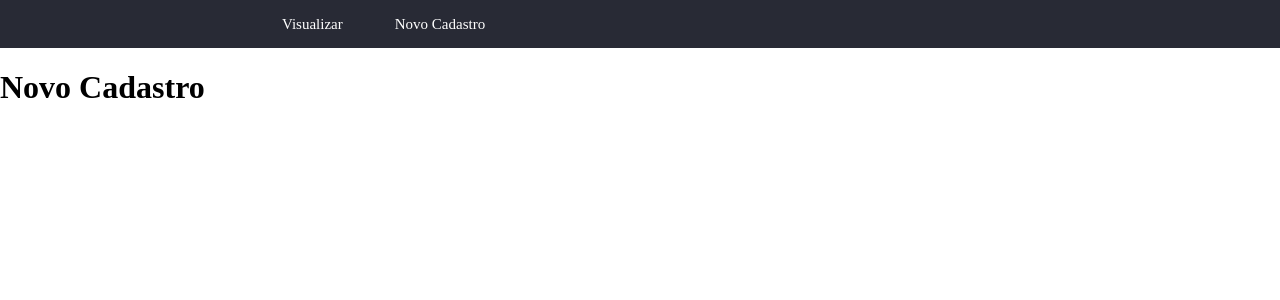
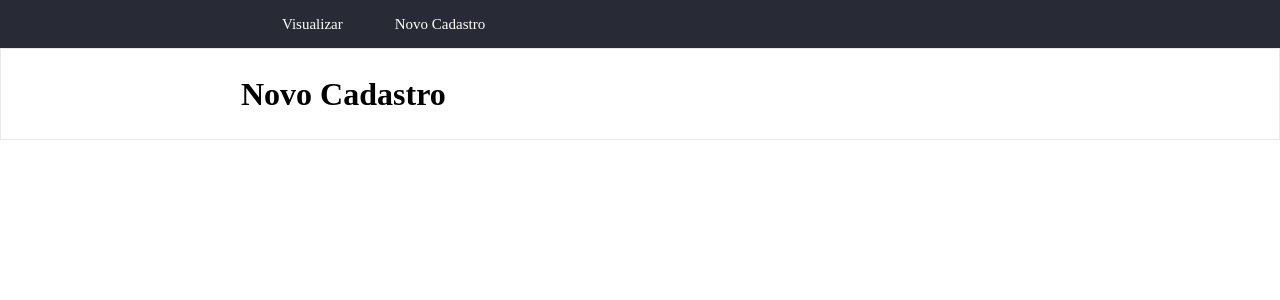
Before and after one commit to jnunes-ds/softwrap-test, a Next.js app: page /NewRegister in a window 1280 px wide. Shown: the top 300 px of the page. Built offline with nearby package versions, Linux system fonts and the light colour scheme.

Commit message:
Estilização do componente header movida para o GlobalStyle no App. [resolvendo problema de renderização]

```diff
--- a/src/components/Header.tsx
+++ b/src/components/Header.tsx
@@ -3,7 +3,7 @@ import Link from 'next/link';
 
 export function Header(){
     return (
-        <TopBar>
+        <div className="buttonsContainer">
             <div className="buttons">
                 <Link href="/">
                     <a>Visualizar</a>
@@ -12,38 +12,6 @@ export function Header(){
                     <a>Novo Cadastro</a>
                 </Link>
             </div>
-        </TopBar>
+        </div>
     )
 }
-
-const TopBar = styled.section`
-    display: flexbox;
-    flex-direction: row;
-    justify-content: space-around;
-    align-items: center;
-    background-color: #282a35;
-    width: 100vw;
-    height: 3rem;
-
-    .buttons{
-        margin-left: 15rem;
-    }
-
-    a{
-        padding: 10px;
-        color: white;
-        font-size: 15px;
-        text-decoration: none;
-        margin-left: 2rem;
-        border-radius: 10px;
-    }
-
-    a:hover{
-        background-color: #16171e;
-        cursor: pointer;
-    }
-
-    .link:active{
-        background-color: red;
-    }
-`;
--- a/src/pages/NewRegister.tsx
+++ b/src/pages/NewRegister.tsx
@@ -1,7 +1,22 @@
+import styled from "styled-components";
+
+
 export default function (){
     return (
-        <div>
-            <h1>Novo Cadastro</h1>
-        </div>
+        <Container>
+            <div className="Titulo">
+                <h1>Novo Cadastro</h1>
+            </div>
+        </Container>
     );
 }
+
+const Container = styled.section`
+    .Titulo{
+    border: 1px solid #E8E8E8;
+    h1{
+      font-size: 2rem;
+      margin-left: 15rem;
+    }
+  }
+`;
--- a/src/pages/_app.tsx
+++ b/src/pages/_app.tsx
@@ -6,6 +6,40 @@ const GlobalStyle = createGlobalStyle`
   body{
     margin: 0;
     padding: 0;
+  }
+
+  .buttonsContainer{
+    display: flexbox;
+    flex-direction: row;
+    justify-content: space-around;
+    align-items: center;
+    background-color: #282a35;
+    width: 100vw;
+    height: 3rem;
+
+
+    .buttons{
+      margin-left: 15rem;
+
+    }
+
+    a{
+        padding: 10px;
+        color: white;
+        font-size: 15px;
+        text-decoration: none;
+        margin-left: 2rem;
+        border-radius: 10px;
+    }
+
+    a:hover{
+        background-color: #16171e;
+        cursor: pointer;
+    }
+
+    .link:active{
+        background-color: red;
+    }
   }
 `;
 
```
Also changed, not shown: src/pages/index.tsx (+9 -1 lines).
